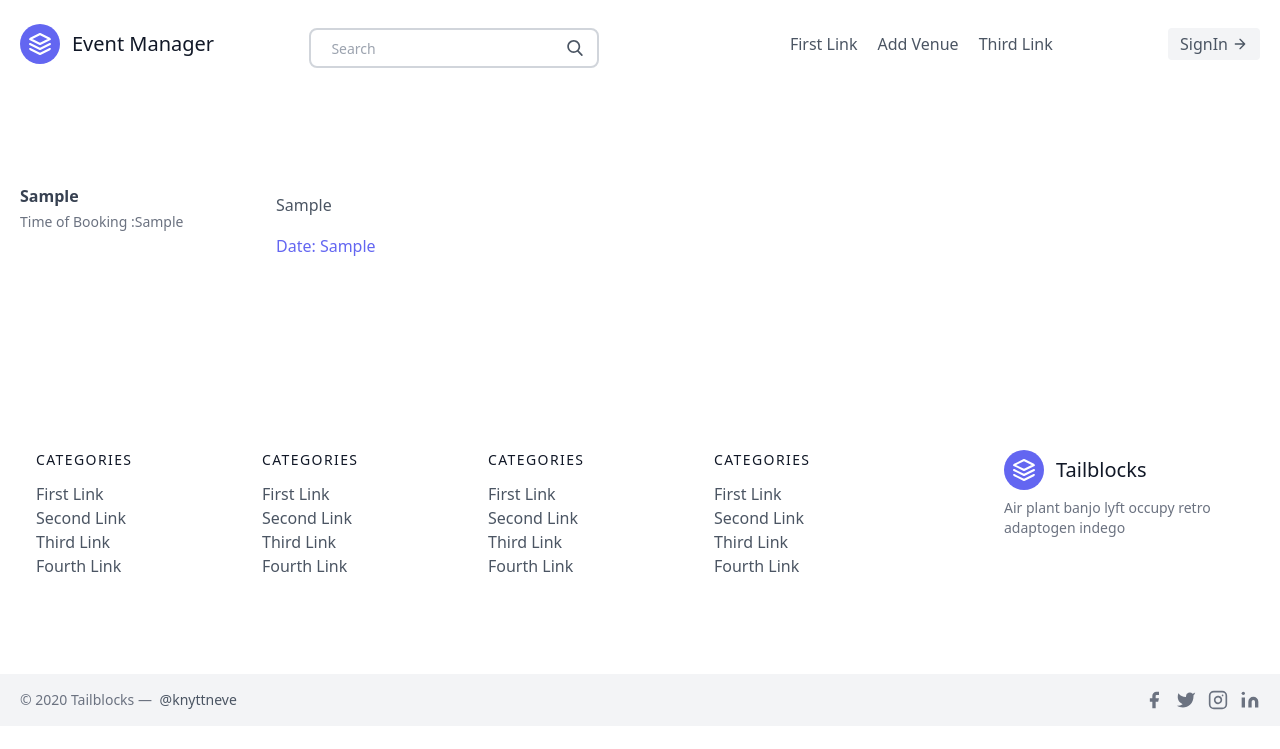
After one commit to animebar/dbms_project, a Django app: template EMS/user/templates/user/transactions.html in a window 1280 px wide. The commit adds this page. Shown: the top 749 px of the page. Run offline with Django 3.2, Linux system fonts and the light colour scheme; the template is opened without the code that fills it: most values are stand-ins (such as "Sample title", 1, 10 or a date in 2020); some libraries are stand-ins or nearby versions.

Commit message:
Added transactions page

```diff
--- a/EMS/events/views.py
+++ b/EMS/events/views.py
@@ -145,10 +145,9 @@ def book_event(request,id):
                     row = cursor.fetchone()
                 wallet_amount = row[8]
                 number_of_seats = request.POST['seats']
-                print(number_of_seats*5)
 
 
-
+                time = datetime.now()
                 with connection.cursor() as cursor:
                     cursor.execute("SELECT * from events WHERE event_id = %s", [id])
                     row = cursor.fetchone()
@@ -168,6 +167,7 @@ def book_event(request,id):
                     cursor.execute("UPDATE user SET wallet_amount = wallet_amount - %s WHERE user_id = %s" ,[transaction_amount, user_id])
                     cursor.execute("INSERT INTO booking(user_id, event_id,number_of_seats) VALUES(%s,%s,%s)", [user_id, id, number_of_seats])
                     cursor.execute("UPDATE events SET max_capacity = max_capacity - %s WHERE event_id = %s" ,[number_of_seats, id])
+                    cursor.execute("INSERT INTO transactions(user_id, event_id, time_of_transaction) VALUES(%s,%s,%s)", [user_id, id, time])
                     messages.success(request, f'Your ticket is Booked')
 
 
--- /dev/null
+++ b/EMS/user/templates/user/transactions.html
@@ -0,0 +1,26 @@
+{%extends 'home/base.html'%}
+{%block content%}
+<section class="text-gray-600 body-font overflow-hidden">
+  <div class="container px-5 py-24 mx-auto">
+    <div class="-my-8 divide-y-2 divide-gray-100">
+
+      {%for transaction in transactions%}
+      <div class="py-8 flex flex-wrap md:flex-nowrap">
+        <div class="md:w-64 md:mb-0 mb-6 flex-shrink-0 flex flex-col">
+          <span class="font-semibold title-font text-gray-700">{{transaction.1 }}</span>
+          <span class="mt-1 text-gray-500 text-sm">Time of Booking :{{transaction.4}}</span>
+        </div>
+        <div class="md:flex-grow">
+           <h2 class="text-2xl font-medium text-gray-900 title-font mb-2"></h2>
+          <p class="leading-relaxed">{{transaction.2}}</p>
+          <a type = "submit" class="text-indigo-500 inline-flex items-center mt-4">Date: {{transaction.3}}
+
+          </a>
+        </div>
+      </div>
+      {%endfor%}
+    </div>
+  </div>
+</section>
+
+{%endblock%}
--- a/EMS/user/templates/user/user_profile.html
+++ b/EMS/user/templates/user/user_profile.html
@@ -93,8 +93,8 @@
                                             <span class="description">Photos</span>
                                         </div>
                                         <div>
-                                            <span class="heading">89</span>
-                                            <span class="description">Comments</span>
+                                            <span class="heading">{{transactions}}</span>
+                                            <span class="description"><a href = "{%url 'user:transactions'%}">Transactions</a></span>
                                         </div>
                                     </div>
                                 </div>
--- a/EMS/user/urls.py
+++ b/EMS/user/urls.py
@@ -10,4 +10,5 @@ urlpatterns = [
     path('profile/', views.profile, name='profile'),
     path('view/profile/id=<id>',views.view_profile, name='view_profile'),
     path('add/money/', views.add_money, name='add_money'),
+    path('view/transactions/', views.view_transactions, name = 'transactions'),
 ]
```
Also changed, not shown: EMS/query.txt (+12 -0 lines), EMS/user/views.py (+40 -1 lines).
